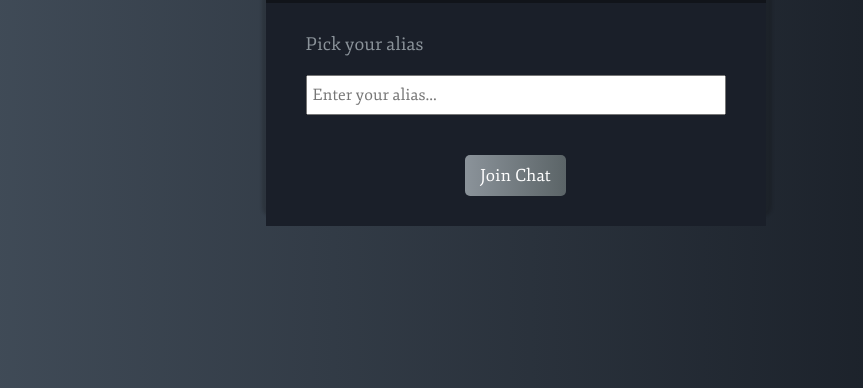
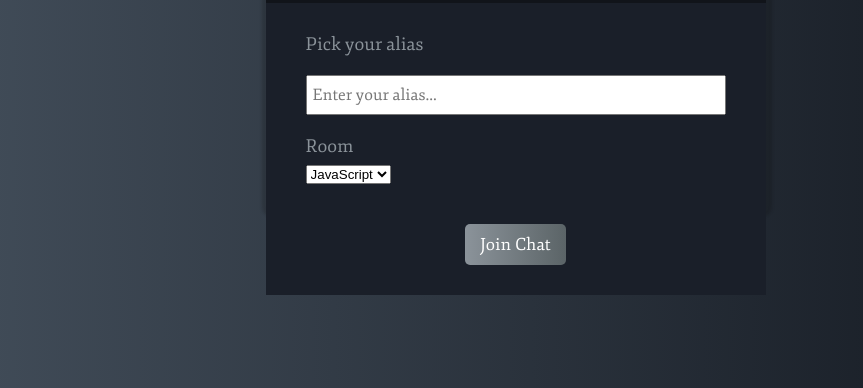
Before and after one commit to nattjn/CloudBasedWebChat, a website: page public/index.html in a window 1280 px wide. Shown: the part 412-800 px from the top of the page, without its empty margins (208-1071 px from the left). Drawn offline with Linux system fonts and the light colour scheme; files whose address does not match are found by name.

Commit message:
add room select

```diff
--- a/public/index.html
+++ b/public/index.html
@@ -13,7 +13,7 @@
         <div class="join-container">
           <header class="join-header">
             <div class="header-image">
-							<img src="misc-items/AppLogo.png" alt="Logo">
+              <img src="misc-items/AppLogo.png" alt="Logo" />
             </div>
           </header>
           <main class="join-main">
@@ -30,6 +30,17 @@
                   required
                 />
               </div>
+              <div class="form-control">
+                <label for="room">Room</label>
+                <select name="room" id="room">
+                  <option value="JavaScript">JavaScript</option>
+                  <option value="Python">Python</option>
+                  <option value="PHP">PHP</option>
+                  <option value="C#">C#</option>
+                  <option value="Ruby">Ruby</option>
+                  <option value="Java">Java</option>
+                </select>
+              </div>
               <div class="center">
                 <button type="submit" class="btn">Join Chat</button>
               </div>
```
Lines whose indentation alone changed are shown as unchanged.
